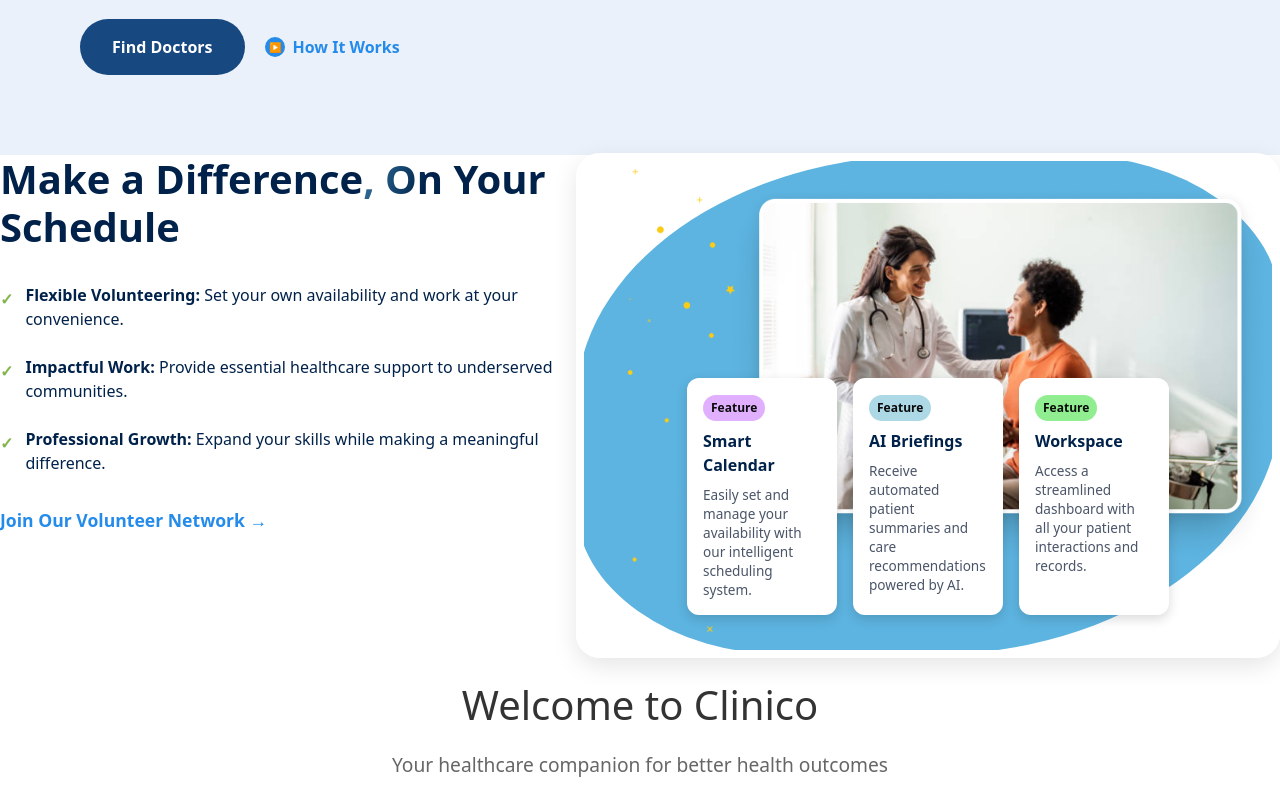
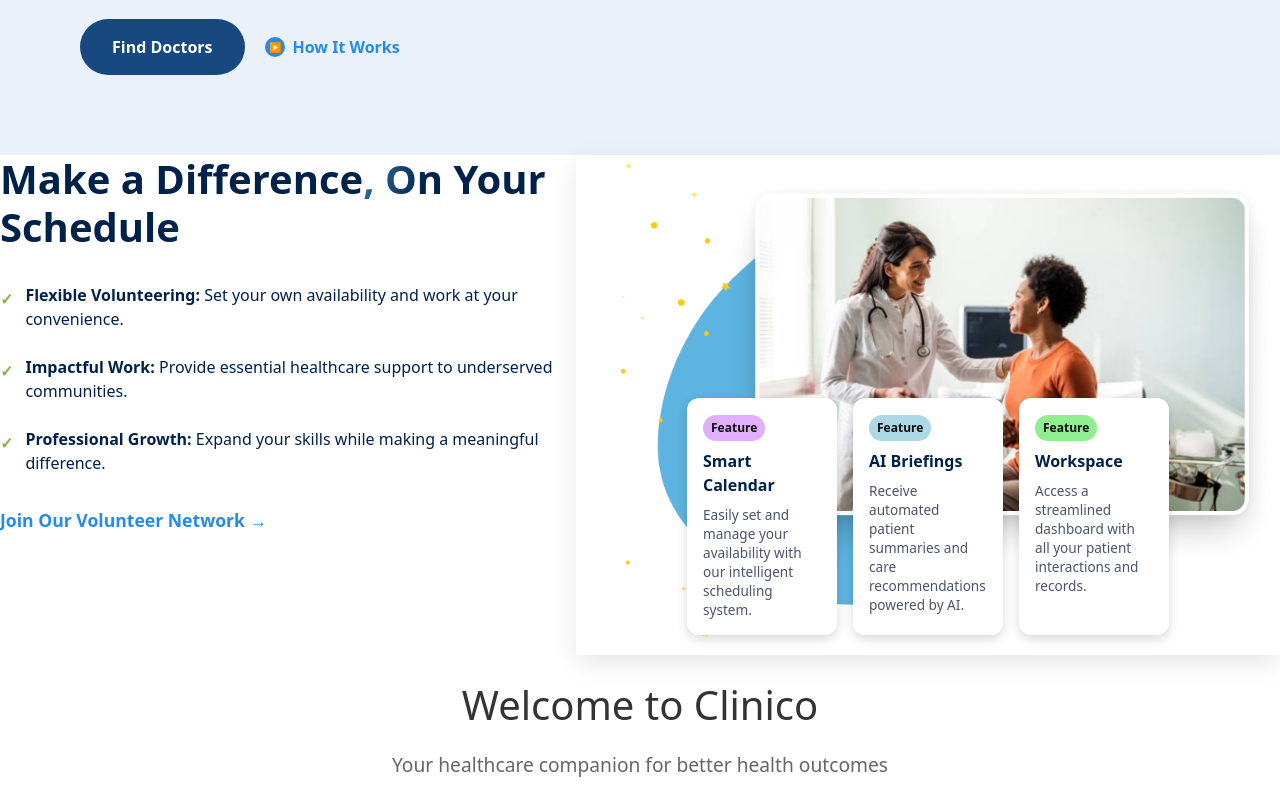
Before and after one commit to abhay-byte/Clinicofrontend, a React (Vite) app: page / in a window 1280 px wide. Shown: the part 583-1383 px from the top of the page. Built offline with nearby package versions, Linux system fonts and the light colour scheme.

Commit message:
Remove blob background and white border, adjust feature cards positioning

```diff
--- a/src/components/landing/LandingPage.css
+++ b/src/components/landing/LandingPage.css
@@ -346,48 +346,19 @@
 .prof-visuals {
   position: relative;
   width: 55%;
-  height: 500px;
+  min-height: 400px; /* Adjusted to fit feature image */
   display: flex;
   align-items: center;
   justify-content: center;
 }
 
-.blob-bg {
-  position: absolute;
-  width: 100%;
-  height: 100%;
-  background-color: #5DB4E0; /* b2 - Sky Blue */
-  border-radius: 50% 30% 50% 30%;
-  z-index: 0;
-}
-
-/* Add decorative stars/crosses */
-.blob-bg::before {
-  content: "+";
-  position: absolute;
-  top: 20%;
-  left: 30%;
-  color: #84B54C; /* g1 - Leaf Green */
-  font-size: 24px;
-  z-index: 1;
-}
-
-.blob-bg::after {
-  content: "×";
-  position: absolute;
-  top: 60%;
-  left: 70%;
-  color: #84B54C; /* g1 - Leaf Green */
-  font-size: 24px;
-  z-index: 1;
-}
+/* Remove blob background completely */
 
 .image-wrapper {
   position: relative;
   z-index: 2;
-  border: 8px solid white; /* Thick white border */
-  border-radius: 24px; /* Rounded corners */
-  box-shadow: 0 8px 24px rgba(0,0,0,0.1); /* Soft drop shadow */
+  /* Remove border and border-radius */
+  box-shadow: 0 8px 24px rgba(0,0,0,0.1); /* Keep soft drop shadow */
   overflow: hidden;
 }
 
@@ -399,13 +370,12 @@
 
 .feature-cards-row {
   position: absolute;
-  bottom: 0;
-  left: 0;
-  width: 100%;
+  bottom: 20px; /* Adjusted position */
+  left: 50%;
+  transform: translateX(-50%); /* Center the cards */
   display: flex;
   gap: 16px;
   justify-content: center;
-  padding: 0 40px 40px;
   z-index: 3;
 }
 
```
